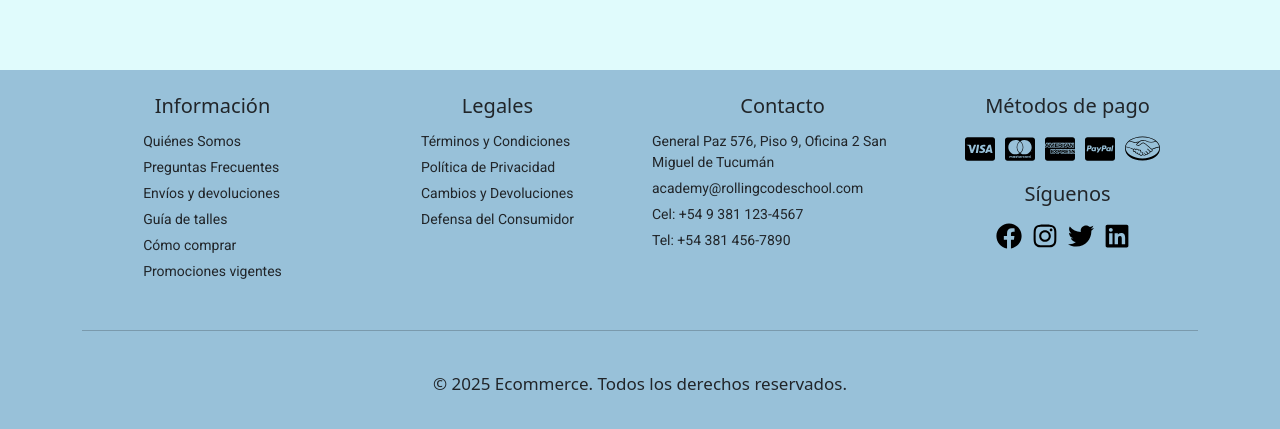
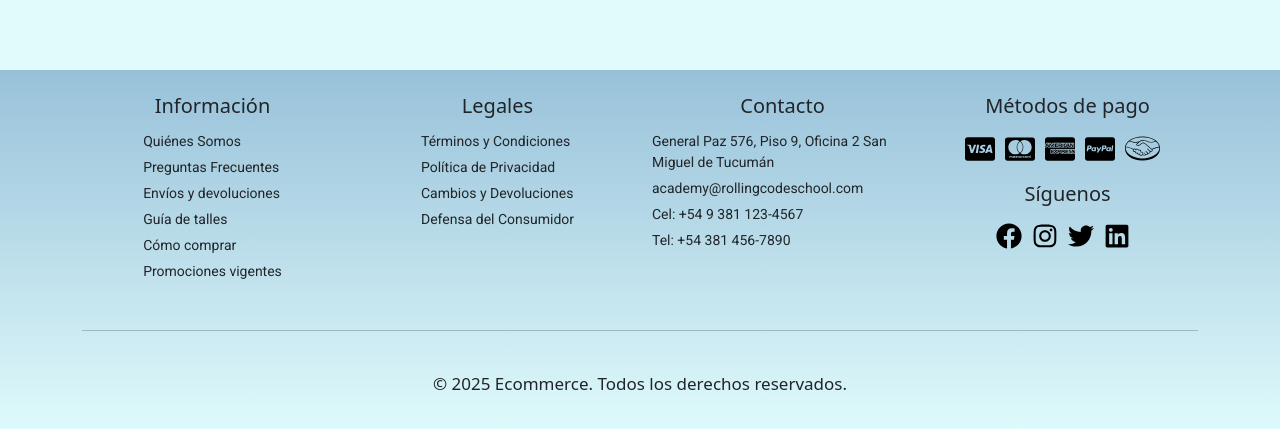
Before and after one commit to cbugeau/Ecommerce-2doE, a React (Vite) app: page /user in a window 1280 px wide. Shown: the part 869-1298 px from the top of the page. Built offline with nearby package versions, Linux system fonts and the light colour scheme; no server answers.

Commit message:
Se cambió el color del fondo del footer y del hover de los li

```diff
--- a/src/components/footer/Footer.css
+++ b/src/components/footer/Footer.css
@@ -12,7 +12,7 @@ footer {
       margin-top: 5px;
       font-size: 14px;
       :hover {
-        color: var(--color-fondo);
+        color: black;
       }
       a {
         text-decoration: none;
@@ -28,3 +28,11 @@ footer {
 .copyright-text {
   font-size: 17px;
 }
+
+.bg-footer {
+  background: linear-gradient(
+    to bottom,
+    var(--color-terciario),
+    var(--color-fondo)
+  );
+}
```
